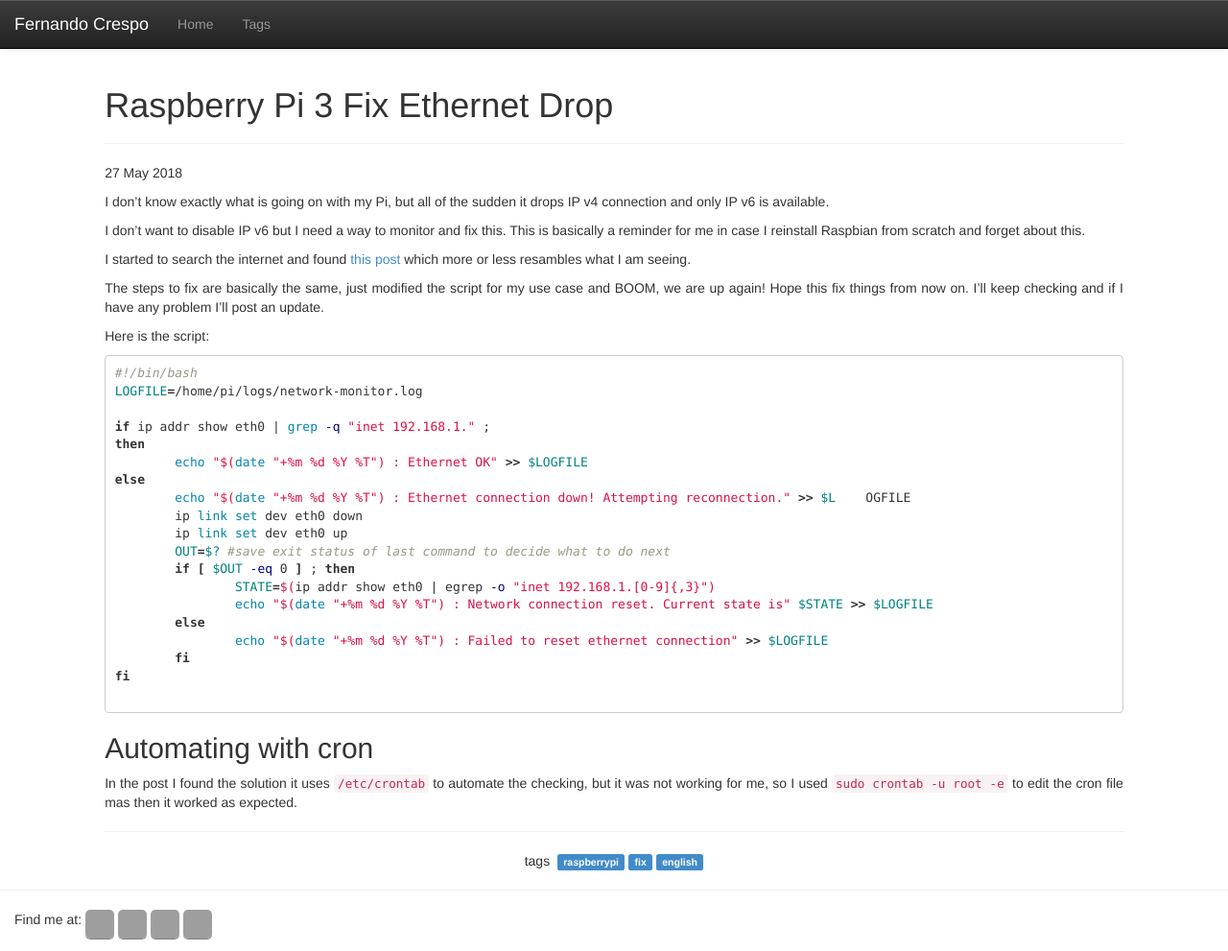
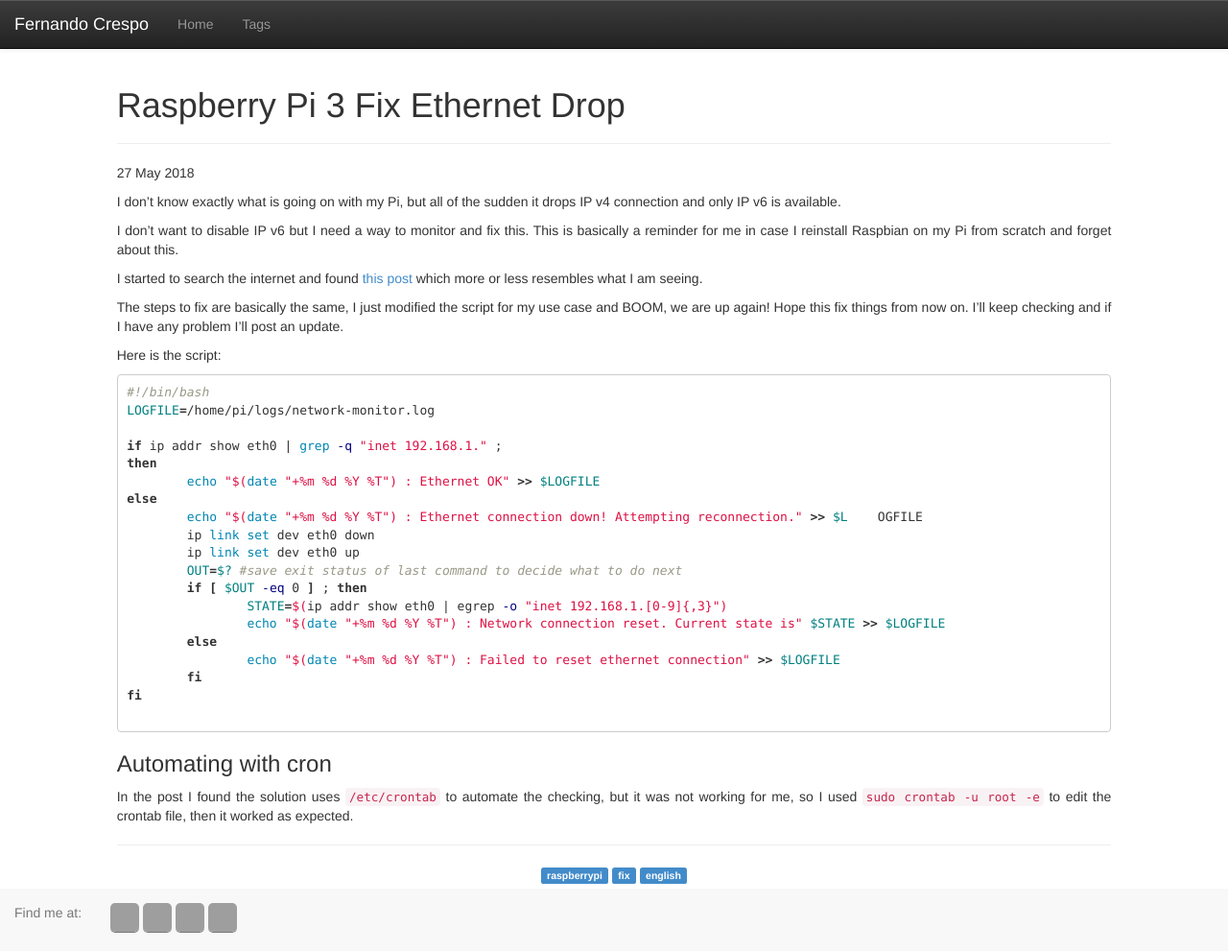
Before and after one commit to fcrespo82/fcrespo82.github.io, a Jekyll site: the page built from _posts/2018-05-27-Raspberry-pi-3-fix-ethernet-drop.md, in a window 1280 px wide and 991 px high. Shown: the whole window at 96% size. Built offline with Jekyll 4.4.1, drawn with Linux system fonts in a browser that asks for light colours; grey boxes are pictures that could not be loaded.

Commit message:
Better layout Fixed some typos in the newest post

````diff
--- a/_layouts/default.html
+++ b/_layouts/default.html
@@ -67,15 +67,20 @@
         </div>
     </div>
     {{content}}
-
-    <hr/>
-    <footer>
-        <div class="svg col-xs-5 col-sm-5 col-md-5">
-            Find me at: {% for service in site.services %}
+    <div class="nav navbar-default navbar-fixed-bottom">
+        <div class="svg container-fluid">
+            <div class="navbar-text">
+                Find me at:
+            </div>
+            <!-- <ul class="nav navbar-nav"> -->
+                <div class="navbar-text">
+            {% for service in site.services %}
             <a href="{{ service.url }}" target="_blank" class="webicon {{ service.name }}">{{ service.name }}</a>
             {% endfor %}
         </div>
-    </footer>
+            <!-- </ul> -->
+        </div>
+    </div>
     <!-- /container -->
     <script src="/js/vendor/bootstrap.min.js"></script>
     <script src="/js/main.js"></script>
--- a/_layouts/post.html
+++ b/_layouts/post.html
@@ -2,19 +2,20 @@
 layout: default
 comments: true
 ---
-<div class="row">
-	<div class="col-sm-12 col-md-10 col-md-offset-1">
+<section class="col-sm-12 col-md-10 col-md-offset-1">
 	<div class="page-header">
 		<h1>{{ page.title }}</h1>
 	</div>
 	<p class="meta">{{ page.date | date_to_string }}</p>
-		<div class="post text-justify" >
+	<div class="post text-justify">
 		{{ content }}
 	</div>
 	<hr/>
-		<div class="categories text-center">tags&nbsp;
+	<div class="categories text-center">
 		{% for tag in page.tags %}
-			<a href="/tags/#{{ tag }}"><span class="label label-primary">{{ tag }}</span></a>
+		<a href="/tags/#{{ tag }}">
+			<span class="label label-primary">{{ tag }}</span>
+		</a>
 		{% endfor %}
 	</div>
 	{% if page.comments %}
@@ -24,20 +25,23 @@
 			/* * * CONFIGURATION VARIABLES: EDIT BEFORE PASTING INTO YOUR WEBPAGE * * */
 			var disqus_shortname = 'fernando-blog'; // required: replace example with your forum shortname
 			/* * * DON'T EDIT BELOW THIS LINE * * */
-		        (function() {
+			(function () {
 				var dsq = document.createElement('script'); dsq.type = 'text/javascript'; dsq.async = true;
 				dsq.src = '//' + disqus_shortname + '.disqus.com/embed.js';
 				(document.getElementsByTagName('head')[0] || document.getElementsByTagName('body')[0]).appendChild(dsq);
 			})();
 		</script>
-		    <noscript>Please enable JavaScript to view the <a href="http://disqus.com/?ref_noscript">comments powered by Disqus.</a></noscript>
-		    <a href="http://disqus.com" class="dsq-brlink">comments powered by <span class="logo-disqus">Disqus</span></a>
+		<noscript>Please enable JavaScript to view the
+			<a href="http://disqus.com/?ref_noscript">comments powered by Disqus.</a>
+		</noscript>
+		<a href="http://disqus.com" class="dsq-brlink">comments powered by
+			<span class="logo-disqus">Disqus</span>
+		</a>
 	</div>
 	{% endif %}
-		<!--<div class="related">Related:&nbsp;
+	<!-- <div class="related">Related:&nbsp;
 		{% for related in site.related_posts %}
 		<a href="{{ related.url }}" style="font-size: 9px;">{{ related.title }}</a>
 		{% endfor %}
-		</div>-->
-	</div>
-</div>
+	</div> -->
+</section>
--- a/_posts/2018-05-27-Raspberry-pi-3-fix-ethernet-drop.md
+++ b/_posts/2018-05-27-Raspberry-pi-3-fix-ethernet-drop.md
@@ -7,13 +7,13 @@
 
 I don't know exactly what is going on with my Pi, but all of the sudden it drops IP v4 connection and only IP v6 is available.
 
-I don't want to disable IP v6 but I need a way to monitor and fix this. This is basically a reminder for me in case I reinstall Raspbian from scratch and forget about this.
+I don't want to disable IP v6 but I need a way to monitor and fix this. This is basically a reminder for me in case I reinstall Raspbian on my Pi from scratch and forget about this.
 
 <!--more-->
 
-I started to search the internet and found [this post](https://samhobbs.co.uk/2013/11/fix-for-ethernet-connection-drop-on-raspberry-pi) which more or less resambles what I am seeing.
+I started to search the internet and found [this post](https://samhobbs.co.uk/2013/11/fix-for-ethernet-connection-drop-on-raspberry-pi) which more or less resembles what I am seeing.
 
-The steps to fix are basically the same, just modified the script for my use case and BOOM, we are up again! Hope this fix things from now on. I'll keep checking and if I have any problem I'll post an update.
+The steps to fix are basically the same, I just modified the script for my use case and BOOM, we are up again! Hope this fix things from now on. I'll keep checking and if I have any problem I'll post an update.
 
 Here is the script:
 
@@ -39,6 +39,6 @@
 
 ```
 
-## Automating with cron
+### Automating with cron
 
-In the post I found the solution it uses `/etc/crontab` to automate the checking, but it was not working for me, so I used `sudo crontab -u root -e` to edit the cron file mas then it worked as expected.
+In the post I found the solution uses `/etc/crontab` to automate the checking, but it was not working for me, so I used `sudo crontab -u root -e` to edit the crontab file, then it worked as expected.
--- a/css/main.css
+++ b/css/main.css
@@ -23,3 +23,7 @@
     -webkit-box-shadow: 0 0 20px 0 #AAA;
     box-shadow: 0 0 20px 0 #AAA;
 }
+
+section {
+    padding-bottom: 70px;
+}
--- a/index.html
+++ b/index.html
@@ -14,7 +14,7 @@
         <p>{{ site.description }}</p>
     </div>
 </div>
-<div class="row">
+<div>
     {% for post in site.posts %}
     <div class="col-sm-12 col-md-10 col-md-offset-1">
         <h1><a href="{{ post.url }}">{{ post.title }}</a></h1>
````
Lines whose indentation alone changed are shown as unchanged.
